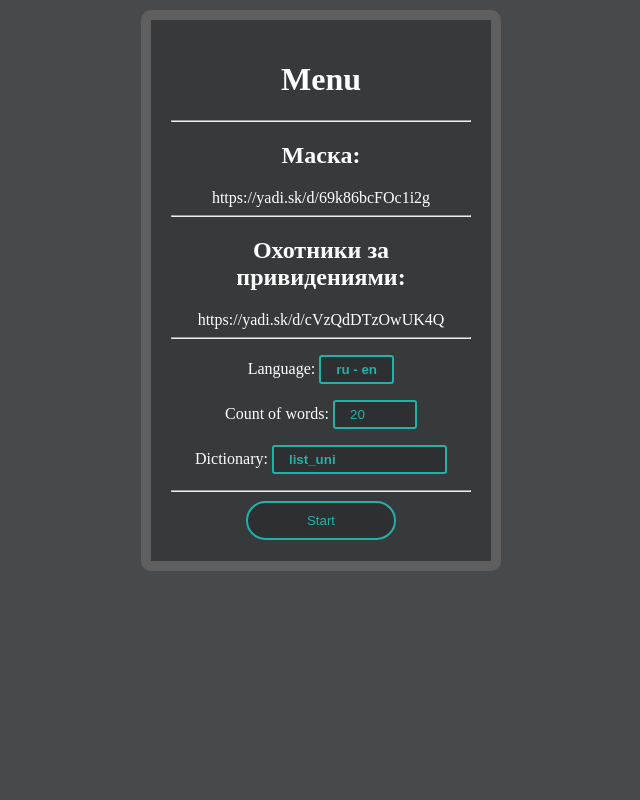
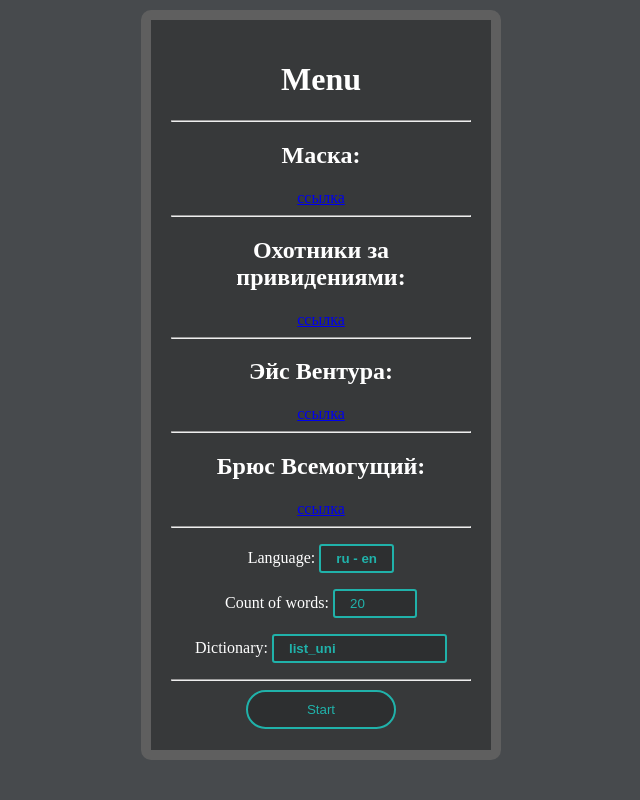
Before and after one commit to tamarinvs19/translation-of-words, a Django app: page /missions/menu/ in a window 1280 px wide. Shown: the whole page, without its empty margins (319-959 px from the left). Run offline with Django 3.2, Linux system fonts and the light colour scheme.

Commit message:
add links

```diff
--- a/templates/menu.html
+++ b/templates/menu.html
@@ -10,9 +10,13 @@
     <div class="span">
 	<h1>Menu</h1>
 	<hr>
-	<h2>Маска: </h2><link>https://yadi.sk/d/69k86bcFOc1i2g</link>
+	<h2>Маска: </h2><a href=https://yadi.sk/d/69k86bcFOc1i2g>сcылка</a>
 	<hr>
-	<h2>Охотники за привидениями: </h2><link>https://yadi.sk/d/cVzQdDTzOwUK4Q</link>
+	<h2>Охотники за привидениями: </h2><a href=https://yadi.sk/d/cVzQdDTzOwUK4Q>ссылка</a>
+	<hr>
+	<h2>Эйс Вентура: </h2><a href=https://yadi.sk/d/zdJ4J0n3Kqgysw>ссылка</a>
+	<hr>
+	<h2>Брюс Всемогущий: </h2><a href=https://yadi.sk/d/mxUnCwZMixxsJA>ссылка</a>
 	<hr>
 	<form action="/missions/menu/" method='post'>
 	    {% csrf_token %}
```
